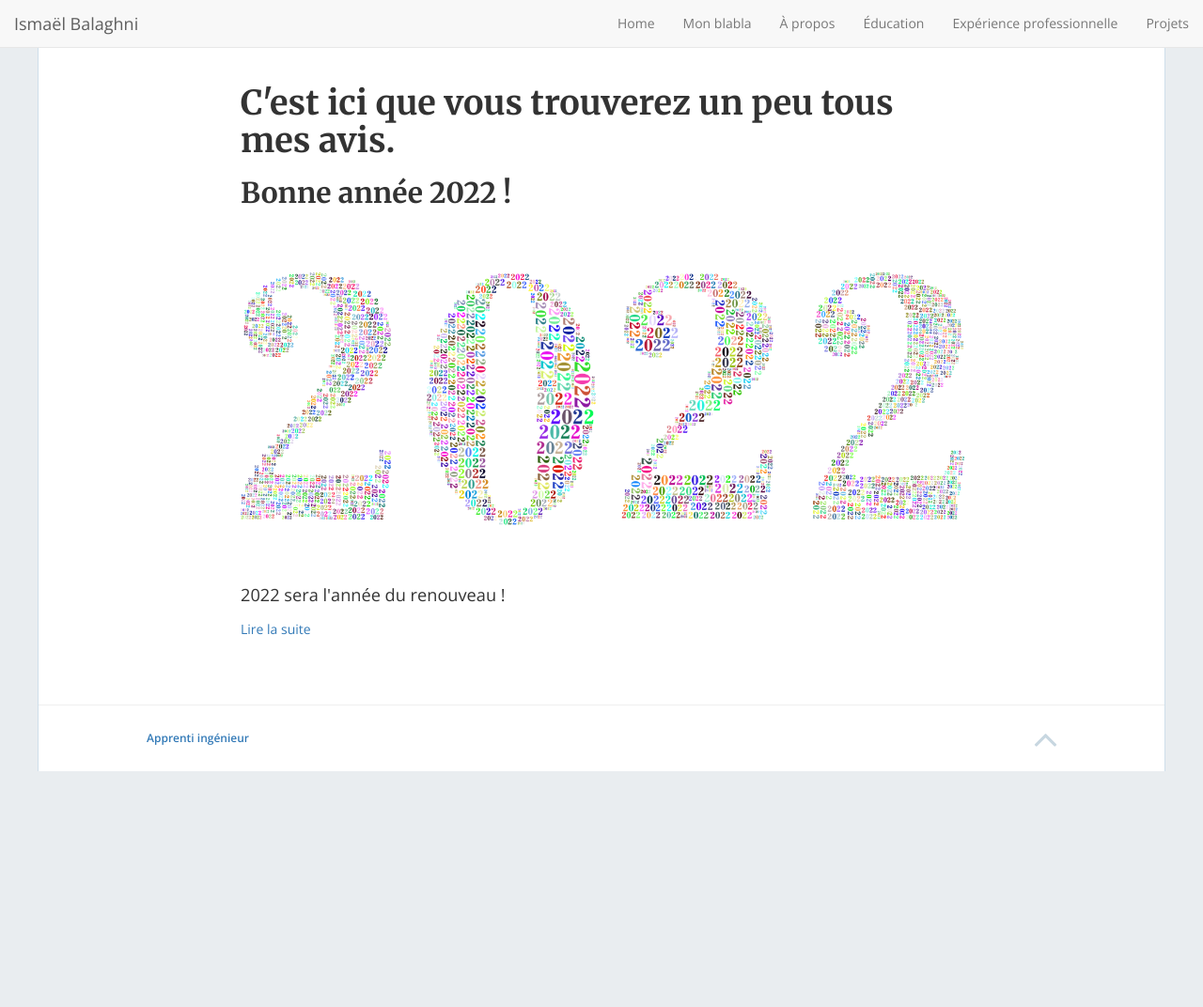
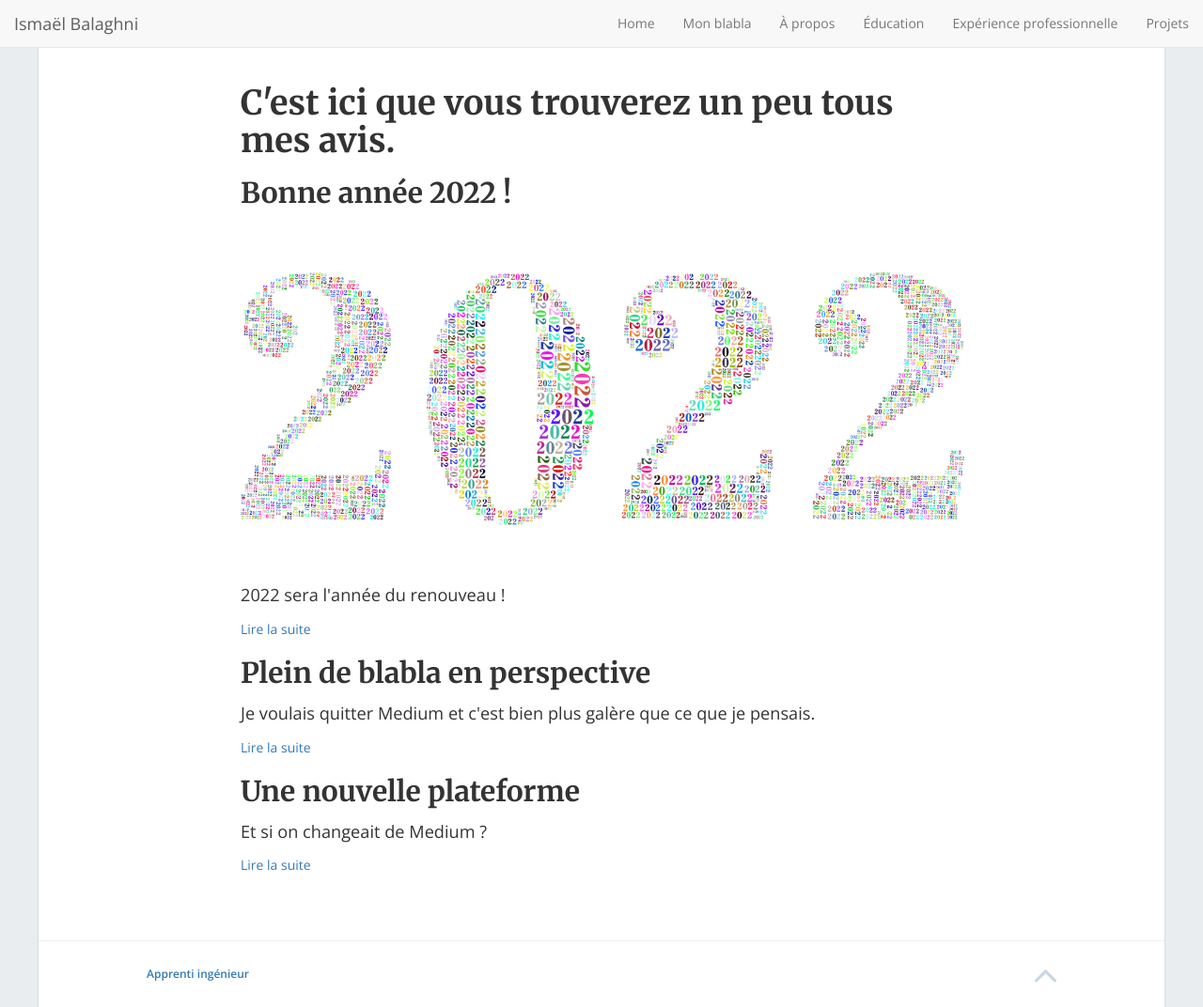
Before and after one commit to ismaelbalaghni/old-ismaelbalaghni, a Jekyll site: the page built from blabla.md, in a window 1280 px wide and 1072 px high. Shown: the whole window at 94% size. Built offline with Jekyll 4.4.1, drawn with Linux system fonts in a browser that asks for light colours; nearby versions of some CDN libraries; part of the change alters nothing that is shown.

Commit message:
Add new posts and modify the blog layout

```diff
--- /dev/null
+++ b/_posts/2021-09-23-une-nouvelle-plateforme.md
@@ -0,0 +1,12 @@
+---
+layout: inner
+title: Une nouvelle plateforme
+description: Et si on changeait de Medium ?
+date: '2021-09-23T22:24:00.000Z'
+tags:
+    - blabla
+lengthy_description: Je pensais que Medium serait une bonne plateforme pour bloguer, puis Wordpress est moins cher, et meilleur pour prendre en main le dev web.
+---
+# Une nouvelle plateforme ?
+
+Après avoir dit sur Medium que j’avais prévu de passer sur WordPress. Un peu déroutant au début, je pense que je n’utiliserai que la version gratuite en attendant que je m’adapte.
--- /dev/null
+++ b/_posts/2021-10-31-plein-de-blabla.md
@@ -0,0 +1,18 @@
+---
+layout: inner
+title: Plein de blabla en perspective
+description: Je voulais quitter Medium et c'est bien plus galère que ce que je pensais.
+date: '2021-10-31T17:29:00.000Z'
+tags:
+    - blabla
+lengthy_description: Je voulais me mettre à bloguer, naturellement OVH en tant qu'hébergeur. Mais qu'est-ce que je peux bien raconter ?
+---
+# Plein de blabla en perspective
+
+Je suis parti sur un hébergement OVH pour héberger ce blog. Le déclic n’est pas encore présent ce qui fait que tout mon baratin se retrouve encore dans mon Twitter.
+
+Dans toutes mes discussions à sens unique, je fais énormément référence aux technologies ou aux médias. Mais au lieu que mes discussions à sens unique soient sur Twitter, autant qu’elles soient ici non ?
+
+Je vais donc commencer à créer de nouveaux articles de mes conversations à sens unique ici mais de manière regroupée. Comme ça, je n’ai pas autant de tweets pour parler d’un thème précis.
+
+Affaire à suivre…
```
Also changed, not shown: _layouts/blabla.html (indentation only).
